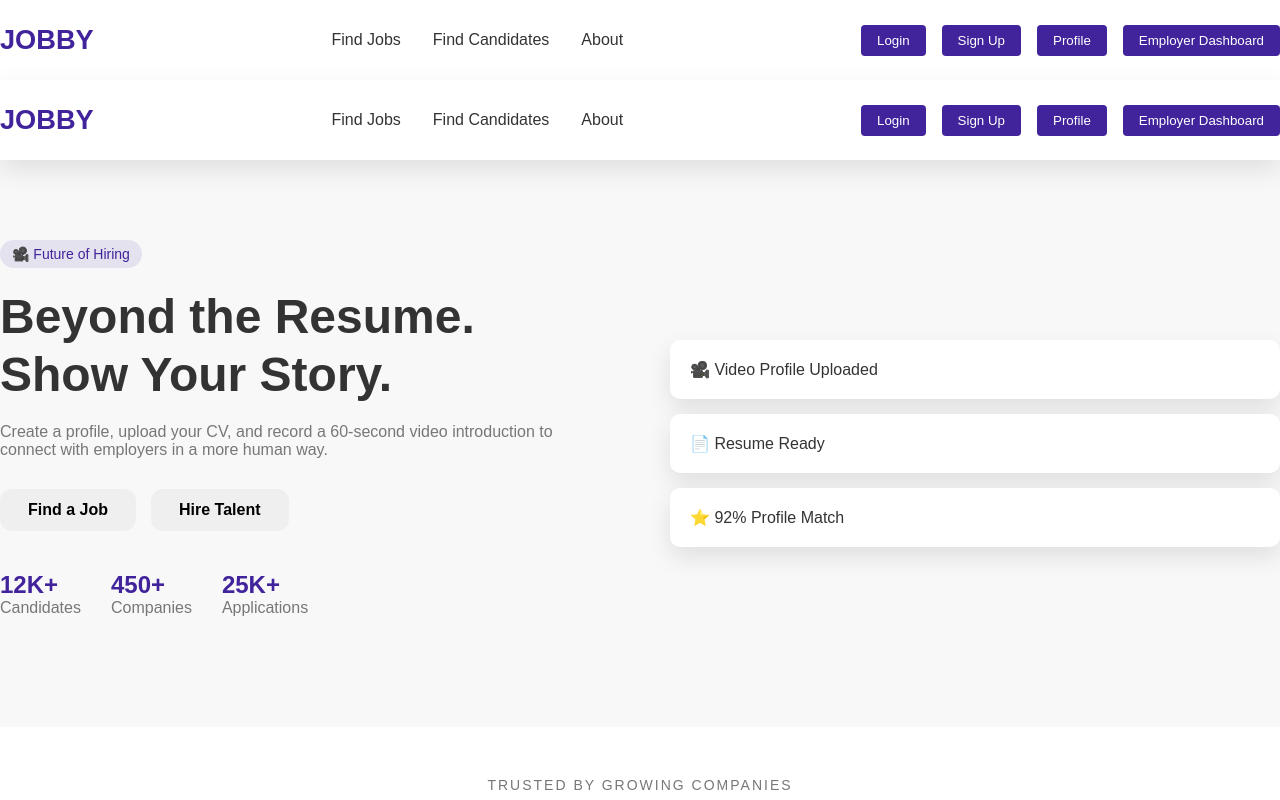
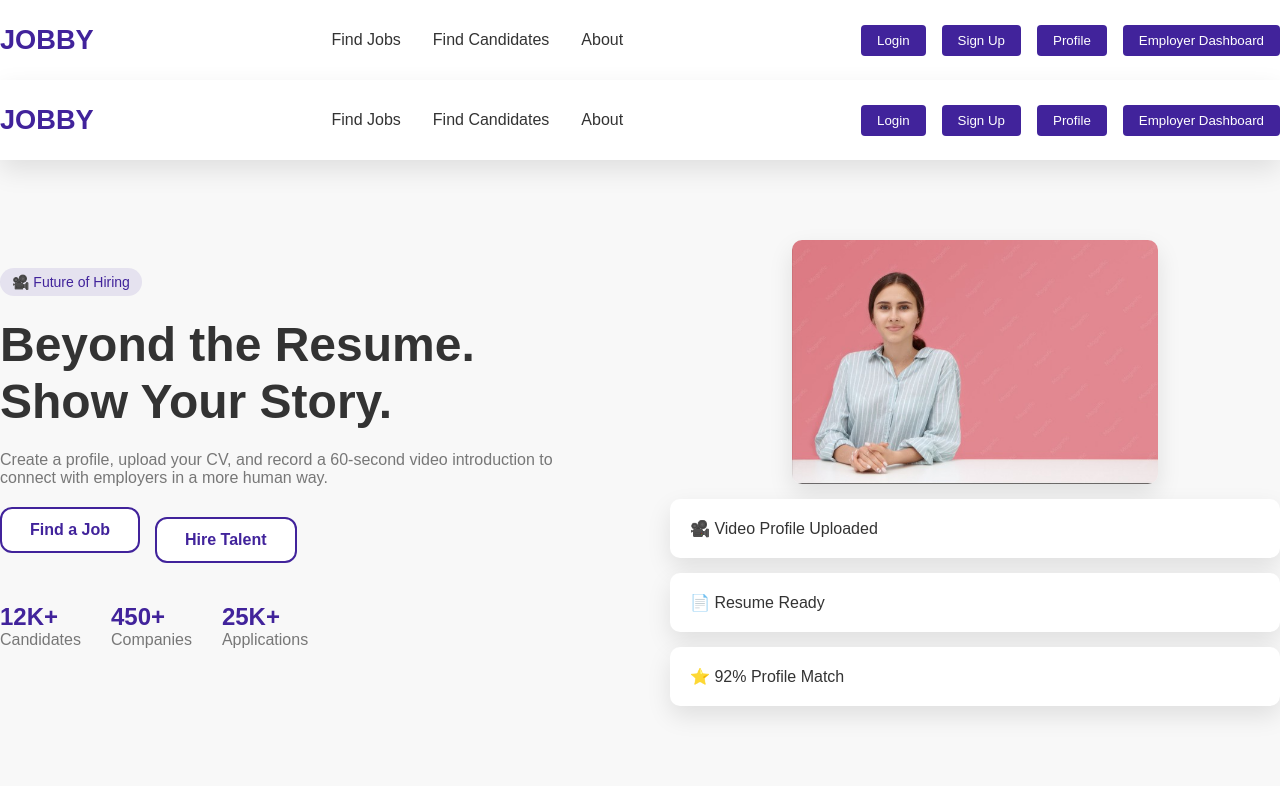
Before and after one commit to Azhar-eb/jobby, a React (Vite) app: page / in a window 1280 px wide. In both pictures the pointer is over the button "Find a Job". Shown: the top 800 px of the page. Built offline with nearby package versions, Linux system fonts and the light colour scheme.

Commit message:
third commit

```diff
--- a/src/components/common/Button/Button.css
+++ b/src/components/common/Button/Button.css
@@ -8,23 +8,26 @@
     transition: 0.3s ease;
 }
 
-.btn-primary {
+.primary {
     background: var(--primary);
     color: white;
 }
 
-.btn-primary:hover {
-    background: var(--primary-light);
-    transform: translateY(-2px);
+.primary:hover {
+    background: white;
+    transform: translateY(-10px);
+    color: var(--primary);
+    border: 2px solid var(--primary);
 }
 
-.btn-secondary {
+.secondary {
     background: white;
     color: var(--primary);
     border: 2px solid var(--primary);
 }
 
-.btn-secondary:hover {
+.secondary:hover {
     background: var(--primary);
     color: white;
+    transform: translateY(-10px);
 }
--- a/src/components/home/Hero/Hero.css
+++ b/src/components/home/Hero/Hero.css
@@ -68,3 +68,10 @@
     box-shadow: var(--shadow);
     font-weight: 500;
 }
+
+.hero-img {
+    width: 60%;
+    border-radius: var(--radius);
+    box-shadow: var(--shadow);
+    align-self: center;
+}
--- a/src/components/home/Hero/Hero.jsx
+++ b/src/components/home/Hero/Hero.jsx
@@ -74,7 +74,7 @@ function Hero() {
                     animate={{ opacity: 1, x: 0 }}
                     transition={{ duration: 0.6 }}
                 >
-
+                    <img src="../../src/assets/images/int.jpg" alt="Hero img" className="hero-img" />
                     <div className="hero-card">
                         🎥 Video Profile Uploaded
                     </div>
```
Also changed, not shown: src/assets/images/int.jpg (added).
